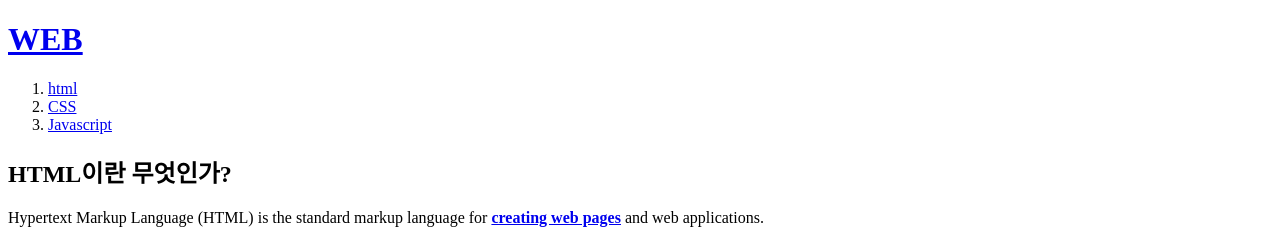
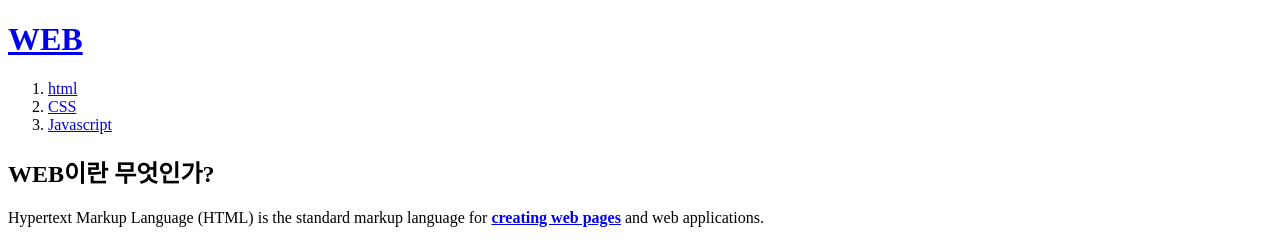
Before and after one commit to sbd3016/sbd3016.github.io, a plain HTML site: page index.html in a window 1280 px wide. Shown: the top 244 px of the page. Drawn offline with Linux system fonts and the light colour scheme.

Commit message:
index.html

```diff
--- a/index.html
+++ b/index.html
@@ -13,7 +13,7 @@
     <li><a href="3.html">Javascript</a></li>
 </ol>
 
-<H2>HTML이란 무엇인가?</H2>
+<H2>WEB이란 무엇인가?</H2>
 Hypertext Markup Language (HTML) is
 the standard markup language for
 <a href="https://html.spec.whatwg.org/multipage/"
```
